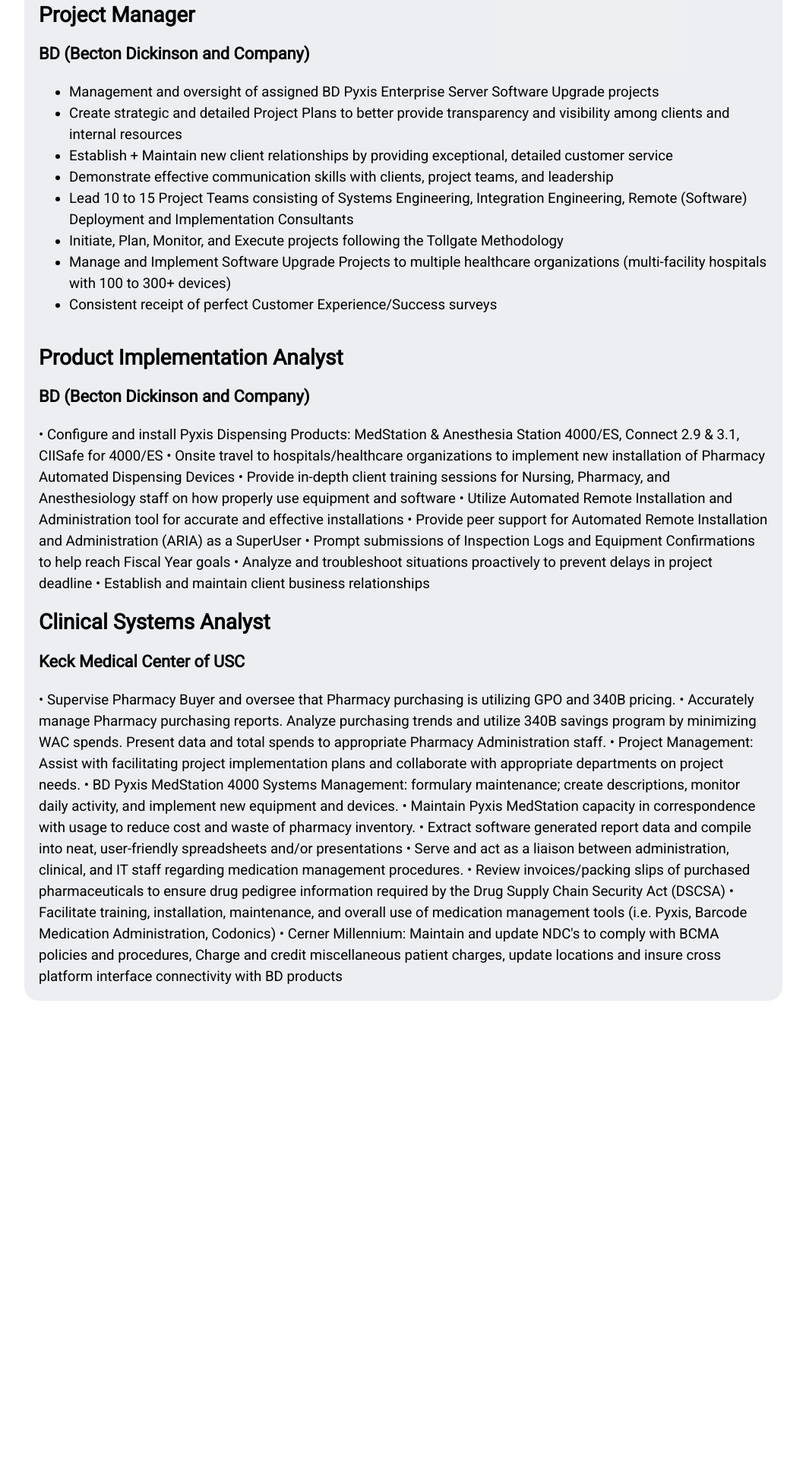
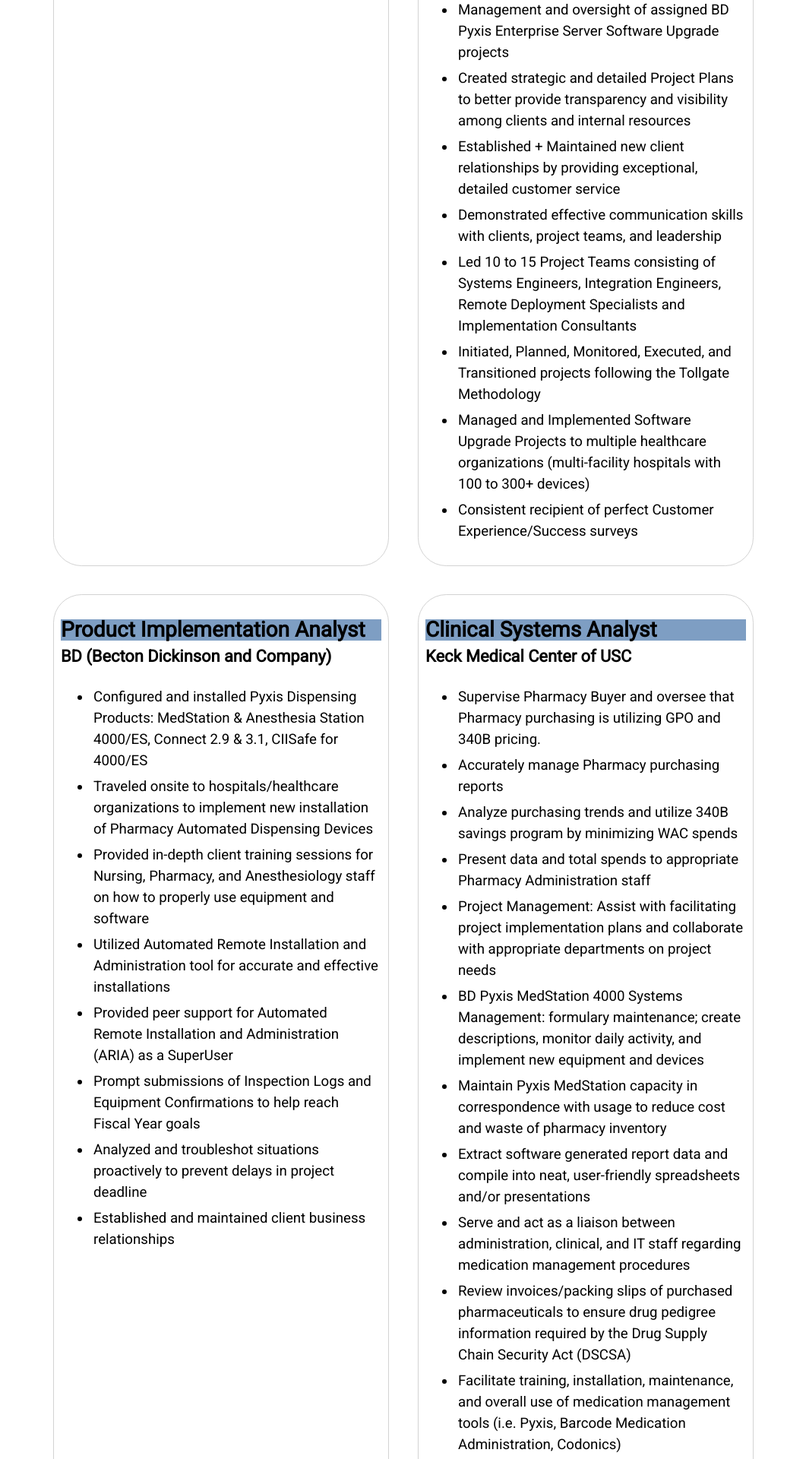
Before and after one commit to jerome-wy/portfolio, a React (Create React App) app in the folder portfolio/: page /experience in a window 1280 px wide. Shown: the part 160-2080 px from the top of the page at 76% size, without its empty margins (109-1170 px from the left). Before the commit the page ends 1477 px from the top, so only its background shows below. Built offline with nearby package versions, Linux system fonts and the light colour scheme; a web font is replaced by a local one.

Commit message:
Skills and experience cleaned up

```diff
--- a/portfolio/src/App.css
+++ b/portfolio/src/App.css
@@ -40,7 +40,7 @@
 body {
   margin: 0;
   /* overflow: hidden; */
-	font-family: 'Roboto', serif;
+  font-family: "Roboto", serif;
   font-size: 14pt;
   line-height: 150%;
 }
@@ -65,17 +65,17 @@
 
 .home-title > h1 {
   font-size: 120pt;
-	font-family: 'Gurajada', serif;
+  font-family: "Gurajada", serif;
 }
 
 .home-title > h2 {
-	font-family: 'Gurajada', serif;
+  font-family: "Gurajada", serif;
   font-size: 36pt;
   margin-top: -1em;
 }
 
 .more-details-btn {
-	font-family: 'Roboto', serif;
+  font-family: "Roboto", serif;
   font-weight: bold;
   text-transform: capitalize;
   color: white;
@@ -98,19 +98,14 @@
 
 .Header {
   height: 9vh;
-}
-
-.Header > ul > li {
-	display: inline;
-	list-style: none;
-	margin: 0.5em;
-	font-size: 26pt;
+  border-bottom: solid 1px lightgray;
+  margin-bottom: 2em;
 }
 
 .header-btn {
-	background-color: white;
+  background-color: transparent;
   border: 0;
-	font-family: 'Gurajada', serif;
+  font-family: "Gurajada", serif;
   font-size: 30pt;
   transition: 0.2;
 }
@@ -124,9 +119,9 @@
 }
 
 .resume-btn {
-	background-color: white;
+  background-color: transparent;
   border: 0;
-	font-family: 'Gurajada', serif;
+  font-family: "Gurajada", serif;
   font-size: 30pt;
   transition: 0.2;
   color: #4b5e74;
@@ -144,11 +139,23 @@
 .About {
   padding: 1em;
   border-radius: 1em;
-	background: rgba(75, 94, 116, 0.1);
+  border: solid 1px lightgray;
   margin: 0 auto;
-	width: 75%;
+  display: flex;
+  width: 75vw;
 }
 
+.About > img {
+  border-radius: 10em;
+  width: 300px;
+  height: 300px;
+  margin-right: 2em;
+}
+.About > h1 {
+  font-size: 24pt;
+  text-align: center;
+  background-color: #7e9ec3;
+}
 .About > content > p > span {
   font-weight: bold;
   color: #4b5e74;
@@ -166,10 +173,7 @@
 .Projects {
   display: flex;
   flex-wrap: wrap;
-	/* grid-template-columns: 1fr 1fr; */
-	/* grid-gap: 2em; */
   width: 75vw;
-	padding: 1em;
   border-radius: 1em;
   margin: 0 auto;
 }
@@ -180,14 +184,22 @@
 .project-item-4-container {
   display: grid;
   grid-template-columns: 1fr 1fr;
+  grid-gap: 1em;
   border: solid 1px lightgray;
   border-radius: 10px;
-	margin-top: 2em;
   padding: 1em;
 }
 
-.project-item-1 > h1 {
+.project-item-2-container,
+.project-item-3-container,
+.project-item-4-container {
+  margin-top: 2em;
+}
+
+.project-item-1-desc > h1 {
   font-size: 24pt;
+  text-align: center;
+  background-color: #7e9ec3;
 }
 
 .project-item-1 > h2 {
@@ -195,7 +207,17 @@
   font-weight: normal;
 }
 
-.project-item-2 > h1 {
+.project-item-1,
+.project-item-2,
+.project-item-3,
+.project-item-4 {
+  text-align: center;
+}
+
+.project-item-2-desc > h1 {
+  background-color: #7e9ec3;
+  text-align: center;
+
   font-size: 24pt;
 }
 
@@ -204,8 +226,10 @@
   font-weight: normal;
 }
 
-.project-item-3 > h1 {
+.project-item-3-desc > h1 {
   font-size: 24pt;
+  text-align: center;
+  background-color: #7e9ec3;
 }
 
 .project-item-3 > h2 {
@@ -213,8 +237,10 @@
   font-weight: normal;
 }
 
-.project-item-4 > h1 {
+.project-item-4-desc > h1 {
   font-size: 24pt;
+  background-color: #7e9ec3;
+  text-align: center;
 }
 
 .project-item-4 > h2 {
@@ -247,23 +273,101 @@
 }
 
 .Skills {
-	display: flex;
-	flex-direction: column;
-	/* grid-template-columns: 1fr 1fr; */
+  display: grid;
+  grid-template-columns: 1fr 1fr 1fr 1fr;
+  grid-template-rows: auto;
   width: 75%;
-	background: rgba(75, 94, 116, 0.1);
+  /* border: solid 1px lightgray; */
   padding: 1em;
   border-radius: 1em;
   margin: 0 auto;
 }
 
+.soft-skills-column,
+.front-end-column,
+.back-end-column,
+.applications-column {
+  border: solid 1px lightgray;
+  margin: 1em;
+  border-radius: 10px;
+}
+
+.soft-skills-column > h1 {
+  text-align: center;
+  background-color: #7e9ec3;
+  text-transform: lowercase;
+}
+
+.front-end-column > h1 {
+  text-align: center;
+  background-color: #7e9ec3;
+  text-transform: lowercase;
+}
+
+.back-end-column > h1 {
+  text-align: center;
+  background-color: #7e9ec3;
+  text-transform: lowercase;
+}
+
+.applications-column > h1 {
+  text-align: center;
+  background-color: #7e9ec3;
+  text-transform: lowercase;
+}
+
 .Experience {
-	display: flex;
-	flex-direction: column;
-	/* grid-template-columns: 1fr 1fr; */
+  display: grid;
+  grid-template-columns: 1fr 1fr;
   width: 75%;
-	background: rgba(75, 94, 116, 0.1);
   padding: 1em;
   border-radius: 1em;
   margin: 0 auto;
 }
+
+.experience-item-1,
+.experience-item-2,
+.experience-item-3,
+.experience-item-4 {
+  border: solid 1px lightgray;
+  margin: 1em;
+  padding: 0.5em;
+  border-radius: 2em;
+}
+
+.experience-item-1 > h2 {
+  background-color: #7e9ec3;
+  margin-bottom: -15px;
+}
+
+.experience-item-2 > h2 {
+  background-color: #7e9ec3;
+  margin-bottom: -15px;
+}
+
+.experience-item-3 > h2 {
+  background-color: #7e9ec3;
+  margin-bottom: -15px;
+}
+
+.experience-item-4 > h2 {
+  background-color: #7e9ec3;
+  margin-bottom: -15px;
+}
+
+li {
+  transition: 0.5s;
+  padding: 3px;
+}
+li:hover {
+  background-color: #b5cbe4;
+  border-radius: 10px;
+  transition: 0.5s;
+}
+
+.Header > ul > li {
+  display: inline;
+  list-style: none;
+  margin: 0.5em;
+  font-size: 26pt;
+}
--- a/portfolio/src/components/Experience.jsx
+++ b/portfolio/src/components/Experience.jsx
@@ -1,15 +1,15 @@
-import React from 'react';
-import Header from './Header';
+import React from "react";
+import Header from "./Header";
 
 export default function Experience() {
   return (
-		<div className='Experience'>
-			<div className='experience-item-1'>
+    <div className="Experience">
+      <div className="experience-item-1">
         <h2>Software Engineering Immersive Fellow</h2>
         <h3>General Assembly</h3>
       </div>
 
-			<div className='experience-item-2'>
+      <div className="experience-item-2">
         <h2>Project Manager</h2>
         <h3>BD (Becton Dickinson and Company)</h3>
 
@@ -20,84 +20,147 @@
           </li>
 
           <li>
-						Create strategic and detailed Project Plans to better provide
+            Created strategic and detailed Project Plans to better provide
             transparency and visibility among clients and internal resources
           </li>
 
           <li>
-						Establish + Maintain new client relationships by providing
+            Established + Maintained new client relationships by providing
             exceptional, detailed customer service
           </li>
 
           <li>
-						Demonstrate effective communication skills with clients, project
+            Demonstrated effective communication skills with clients, project
             teams, and leadership
           </li>
 
           <li>
-						Lead 10 to 15 Project Teams consisting of Systems Engineering,
-						Integration Engineering, Remote (Software) Deployment and
+            Led 10 to 15 Project Teams consisting of Systems Engineers,
+            Integration Engineers, Remote Deployment Specialists and
             Implementation Consultants
           </li>
 
           <li>
-						Initiate, Plan, Monitor, and Execute projects following the Tollgate
-						Methodology
+            Initiated, Planned, Monitored, Executed, and Transitioned projects
+            following the Tollgate Methodology
           </li>
 
           <li>
-						Manage and Implement Software Upgrade Projects to multiple
+            Managed and Implemented Software Upgrade Projects to multiple
             healthcare organizations (multi-facility hospitals with 100 to 300+
             devices)
           </li>
 
           <li>
-						Consistent receipt of perfect Customer Experience/Success surveys
+            Consistent recipient of perfect Customer Experience/Success surveys
           </li>
         </ul>
       </div>
 
-			<div className='experience-item-3'>
+      <div className="experience-item-3">
         <h2>Product Implementation Analyst</h2>
-				<h3>BD (Becton Dickinson and Company)</h3>• Configure and install Pyxis
-				Dispensing Products: MedStation & Anesthesia Station 4000/ES, Connect
-				2.9 & 3.1, CIISafe for 4000/ES • Onsite travel to hospitals/healthcare
-				organizations to implement new installation of Pharmacy Automated
-				Dispensing Devices • Provide in-depth client training sessions for
-				Nursing, Pharmacy, and Anesthesiology staff on how properly use
-				equipment and software • Utilize Automated Remote Installation and
-				Administration tool for accurate and effective installations • Provide
-				peer support for Automated Remote Installation and Administration (ARIA)
-				as a SuperUser • Prompt submissions of Inspection Logs and Equipment
-				Confirmations to help reach Fiscal Year goals • Analyze and troubleshoot
-				situations proactively to prevent delays in project deadline • Establish
-				and maintain client business relationships
+        <h3>BD (Becton Dickinson and Company)</h3>
+
+        <ul>
+          <li>
+            Configured and installed Pyxis Dispensing Products: MedStation &
+            Anesthesia Station 4000/ES, Connect 2.9 & 3.1, CIISafe for 4000/ES
+          </li>
+          <li>
+            Traveled onsite to hospitals/healthcare organizations to implement
+            new installation of Pharmacy Automated Dispensing Devices
+          </li>
+          <li>
+            Provided in-depth client training sessions for Nursing, Pharmacy,
+            and Anesthesiology staff on how to properly use equipment and
+            software
+          </li>
+          <li>
+            Utilized Automated Remote Installation and Administration tool for
+            accurate and effective installations
+          </li>
+          <li>
+            Provided peer support for Automated Remote Installation and
+            Administration (ARIA) as a SuperUser
+          </li>
+          <li>
+            Prompt submissions of Inspection Logs and Equipment Confirmations to
+            help reach Fiscal Year goals
+          </li>
+          <li>
+            Analyzed and troubleshot situations proactively to prevent delays in
+            project deadline
+          </li>
+          <li>Established and maintained client business relationships</li>
+        </ul>
       </div>
 
-			<div className='experience-item-4'>
+      <div className="experience-item-4">
         <h2>Clinical Systems Analyst</h2>
-				<h3>Keck Medical Center of USC</h3>• Supervise Pharmacy Buyer and
-				oversee that Pharmacy purchasing is utilizing GPO and 340B pricing. •
-				Accurately manage Pharmacy purchasing reports. Analyze purchasing trends
-				and utilize 340B savings program by minimizing WAC spends. Present data
-				and total spends to appropriate Pharmacy Administration staff. • Project
-				Management: Assist with facilitating project implementation plans and
-				collaborate with appropriate departments on project needs. • BD Pyxis
-				MedStation 4000 Systems Management: formulary maintenance; create
-				descriptions, monitor daily activity, and implement new equipment and
-				devices. • Maintain Pyxis MedStation capacity in correspondence with
-				usage to reduce cost and waste of pharmacy inventory. • Extract software
-				generated report data and compile into neat, user-friendly spreadsheets
-				and/or presentations • Serve and act as a liaison between
-				administration, clinical, and IT staff regarding medication management
-				procedures. • Review invoices/packing slips of purchased pharmaceuticals
-				to ensure drug pedigree information required by the Drug Supply Chain
-				Security Act (DSCSA) • Facilitate training, installation, maintenance,
-				and overall use of medication management tools (i.e. Pyxis, Barcode
-				Medication Administration, Codonics) • Cerner Millennium: Maintain and
-				update NDC's to comply with BCMA policies and procedures, Charge and
-				credit miscellaneous patient charges, update locations and insure cross
-				platform interface connectivity with BD products
+        <h3>Keck Medical Center of USC</h3>
+        <ul>
+          <li>
+            Supervise Pharmacy Buyer and oversee that Pharmacy purchasing is
+            utilizing GPO and 340B pricing.
+          </li>
+
+          <li>Accurately manage Pharmacy purchasing reports</li>
+
+          <li>
+            Analyze purchasing trends and utilize 340B savings program by
+            minimizing WAC spends
+          </li>
+
+          <li>
+            Present data and total spends to appropriate Pharmacy Administration
+            staff
+          </li>
+
+          <li>
+            Project Management: Assist with facilitating project implementation
+            plans and collaborate with appropriate departments on project needs
+          </li>
+
+          <li>
+            BD Pyxis MedStation 4000 Systems Management: formulary maintenance;
+            create descriptions, monitor daily activity, and implement new
+            equipment and devices
+          </li>
+
+          <li>
+            Maintain Pyxis MedStation capacity in correspondence with usage to
+            reduce cost and waste of pharmacy inventory
+          </li>
+
+          <li>
+            Extract software generated report data and compile into neat,
+            user-friendly spreadsheets and/or presentations
+          </li>
+
+          <li>
+            Serve and act as a liaison between administration, clinical, and IT
+            staff regarding medication management procedures
+          </li>
+
+          <li>
+            Review invoices/packing slips of purchased pharmaceuticals to ensure
+            drug pedigree information required by the Drug Supply Chain Security
+            Act (DSCSA)
+          </li>
+
+          <li>
+            Facilitate training, installation, maintenance, and overall use of
+            medication management tools (i.e. Pyxis, Barcode Medication
+            Administration, Codonics)
+          </li>
+
+          <li>
+            Cerner Millennium: Maintain and update NDC's to comply with BCMA
+            policies and procedures, Charge and credit miscellaneous patient
+            charges, update locations and insure cross platform interface
+            connectivity with BD products
+          </li>
+        </ul>
       </div>
     </div>
   );
--- a/portfolio/src/components/Skills.jsx
+++ b/portfolio/src/components/Skills.jsx
@@ -1,19 +1,72 @@
-import React from 'react';
+import React from "react";
 
 export default function Skills() {
-	return (
-		<div className='Skills'>
-			<h1>Soft Skills</h1>
-			Project Management, Strategic planning & Implementation, Risk Management,
-			Effective & Detailed Communicator
-			<h1>Technologies</h1>
-			HTML5, CSS3, JavaScript, React, React Libraries (React Icons, Toastify,
-			Recharts) Vue, Redux, Python, PostgreSQL, MongoDB, Mongoose, Node,
-			Nodemon, Django, REST APIs, Sequelize
-			<h1>Applications</h1>
-			Adobe Photoshop, Adobe XD, Microsoft Office Suite (Word, Excel, OneNote,
-			Planner, PowerPoint, SharePoint), Zoom, Whimsical, Trello, Cerner, Epic,
-			Salesforce, SAP, Qlikview
-		</div>
-	);
+  return (
+    <div className="Skills">
+      <div className="soft-skills-column">
+        <h1>Soft Skills</h1>
+        <ul>
+          <li>Project Management</li>
+          <li>Strategic planning & Implementation</li>
+          <li>Effective & Detailed Communicator</li>
+          <li>Risk Management</li>
+          <li>Stakeholder Management</li>
+        </ul>
+      </div>
+
+      <div className="front-end-column">
+        <h1>Front-End</h1>
+        <ul>
+          <li>HTML5</li>
+          <li>CSS3</li>
+          <li>JavaScript</li>
+          <li>React</li>
+          <li>Redux</li>
+          <li>React Libraries: React Icons, Recharts, Toastify</li>
+          <li>Vue</li>
+        </ul>
+      </div>
+
+      <div className="back-end-column">
+        <h1>Back-End</h1>
+        <ul>
+          <li>Python</li>
+          <li>Django</li>
+          <li>Django Rest Framework</li>
+          <li>PostgreSQL</li>
+          <li>MongoDB</li>
+          <li>Mongoose</li>
+          <li>Express</li>
+          <li>Sequelize</li>
+          <li>REST APIs</li>
+          <li>Node</li>
+          <li>Nodemon</li>
+        </ul>
+      </div>
+
+      <div className="applications-column">
+        <h1>Applications</h1>
+        <ul>
+          <li>Adobe Photoshop</li>
+          <li>Adobe XD</li>
+          <li>Adobe Illustrator</li>
+          <li>Adobe InDesign</li>
+          <li>Microsoft Word</li>
+          <li>Microsoft Excel</li>
+          <li>Microsoft OneNote (my favorite!)</li>
+          <li>Microsoft Planner</li>
+          <li>Microsoft SharePoint</li>
+          <li>Microsoft PowerPoint</li>
+          <li>Insomnia</li>
+          <li>MongoDB Compass</li>
+          <li>Zoom</li>
+          <li>Whimsical</li>
+          <li>Trello</li>
+          <li>Salesforce</li>
+          <li>SAP</li>
+          <li>Qlikview</li>
+        </ul>
+      </div>
+    </div>
+  );
 }
```
Also changed, not shown: portfolio/src/components/About.jsx (+11 -7 lines), portfolio/src/components/Projects.jsx (+102 -58 lines). Lines whose indentation alone changed are shown as unchanged.
